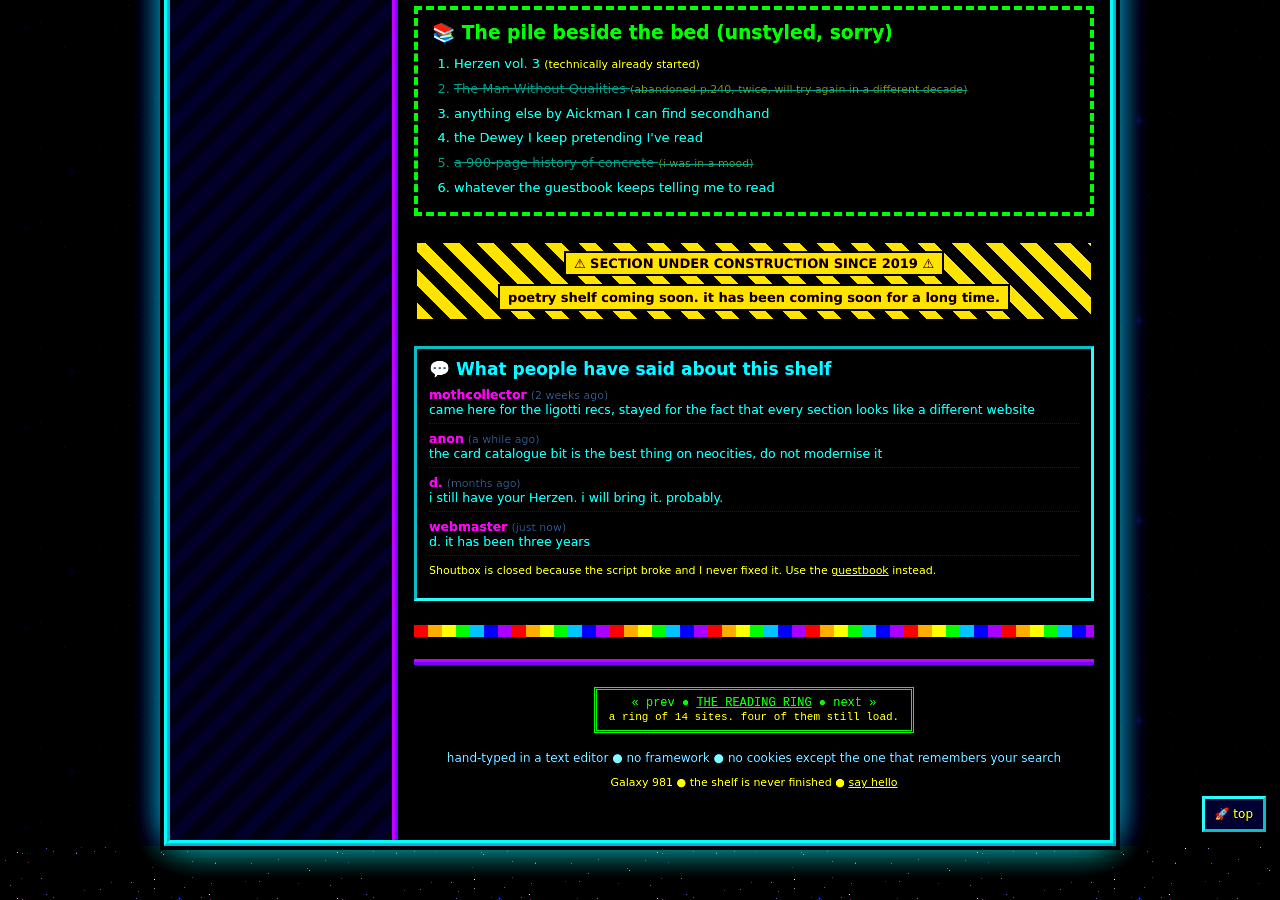
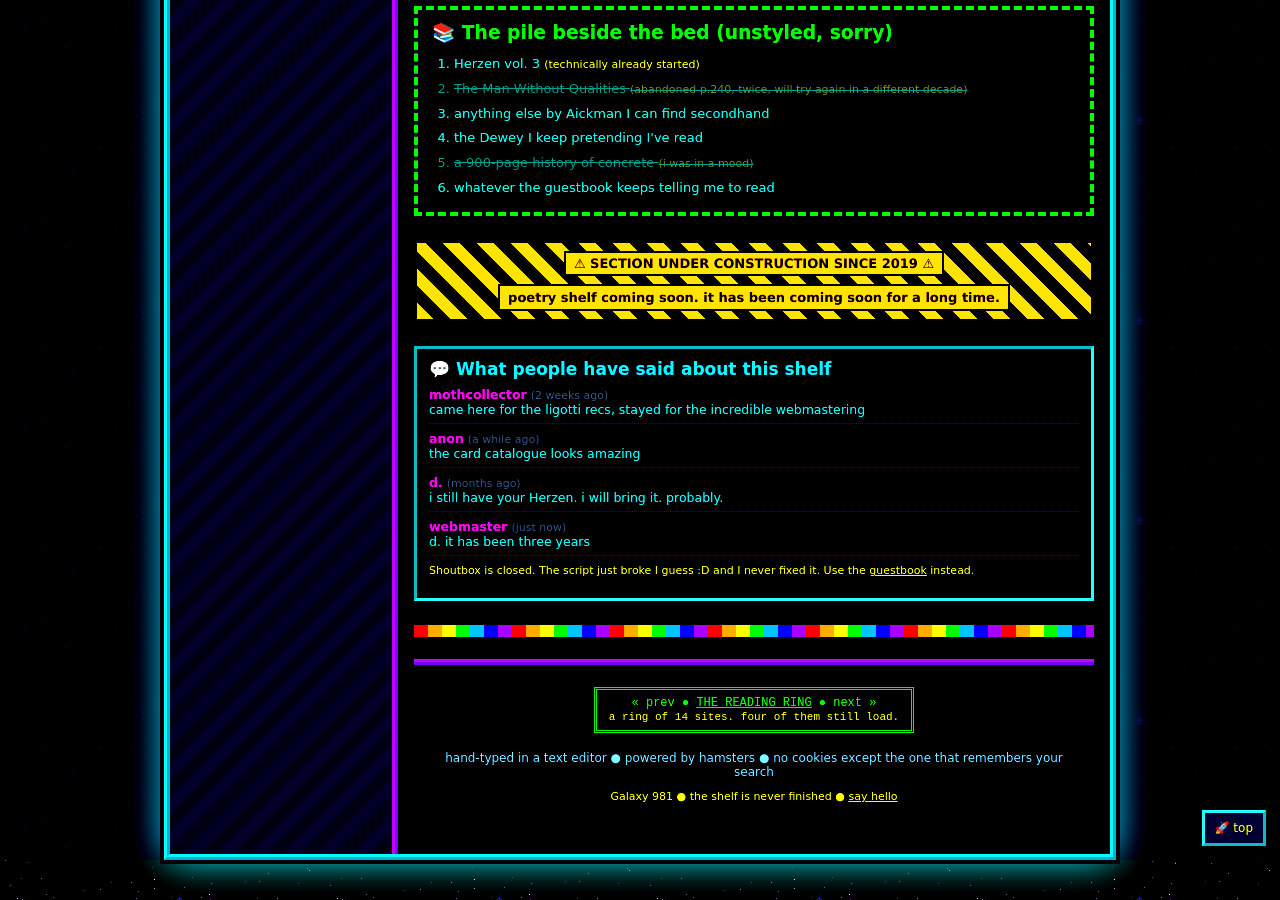
Before and after one commit to Catofminerva/Catofminerva.github.io, a Jekyll site: the page books.html, which Jekyll copies as it is, in a window 1280 px wide and 900 px high, scrolled down 6210 px. Built offline with Jekyll 4.4.1, drawn with Linux system fonts in a browser that asks for light colours; some of the changed text lies outside the part shown.

Commit message:
Update books.html

```diff
--- a/books.html
+++ b/books.html
@@ -670,7 +670,7 @@
         <section class="zone zone-catalogue" id="catalogue">
           <div class="duestamp">DUE BACK<br>NEVER</div>
           <h2>Shelf 01 &mdash; The ones that rearranged my head</h2>
-          <p class="stamp">est. 2009 &#9679; philosophy, mostly &#9679; card-catalogue styling because i went through a phase &#9679; ratings out of five stars</p>
+          <p class="stamp">est. 2009 &#9679; philosophy, mostly &#9679; card-catalogue styling, shhh i went through a phase &#9679; ratings out of five stars</p>
 
           <div class="book-grid">
 
@@ -961,7 +961,7 @@
         <!-- ============ ZONE E : THE DRAWER ============ -->
         <section class="zone zone-drawer" id="drawer">
           <h2>&#9829; the drawer of things that fit nowhere &#9829;</h2>
-          <p class="stamp">newest section &#9679; no organising principle &#9679; the cards are crooked on purpose &#9679; ratings in paw prints out of five, i don't want to talk about it</p>
+          <p class="stamp">newest section &#9679; no organising principle &#9679; how do i make the cards not crooked &#9679; ratings in paw prints out of five, i don't want to talk about it</p>
 
           <div class="book-grid">
 
@@ -1038,11 +1038,11 @@
         <!-- ============ SHOUTBOX ============ -->
         <section class="shoutbox">
           <h3>&#128172; What people have said about this shelf</h3>
-          <p class="shout"><b>mothcollector</b> <span class="t">(2 weeks ago)</span><br>came here for the ligotti recs, stayed for the fact that every section looks like a different website</p>
-          <p class="shout"><b>anon</b> <span class="t">(a while ago)</span><br>the card catalogue bit is the best thing on neocities, do not modernise it</p>
+          <p class="shout"><b>mothcollector</b> <span class="t">(2 weeks ago)</span><br>came here for the ligotti recs, stayed for the incredible webmastering</p>
+          <p class="shout"><b>anon</b> <span class="t">(a while ago)</span><br>the card catalogue looks amazing</p>
           <p class="shout"><b>d.</b> <span class="t">(months ago)</span><br>i still have your Herzen. i will bring it. probably.</p>
           <p class="shout"><b>webmaster</b> <span class="t">(just now)</span><br>d. it has been three years</p>
-          <p class="closed">Shoutbox is closed because the script broke and I never fixed it. Use the <a href="guestbook.html">guestbook</a> instead.</p>
+          <p class="closed">Shoutbox is closed. The script just broke I guess :D and I never fixed it. Use the <a href="guestbook.html">guestbook</a> instead.</p>
         </section>
 
         <hr class="retro">
@@ -1053,7 +1053,7 @@
             <span class="tiny">a ring of 14 sites. four of them still load.</span>
           </div>
           <p style="margin:10px 0 4px">
-            hand-typed in a text editor &#9679; no framework &#9679; no cookies except the one that remembers your search
+            hand-typed in a text editor &#9679; powered by hamsters &#9679; no cookies except the one that remembers your search
           </p>
           <p class="tiny">Galaxy 981 &#9679; the shelf is never finished &#9679; <a href="contact.html">say hello</a></p>
         </div>
```
